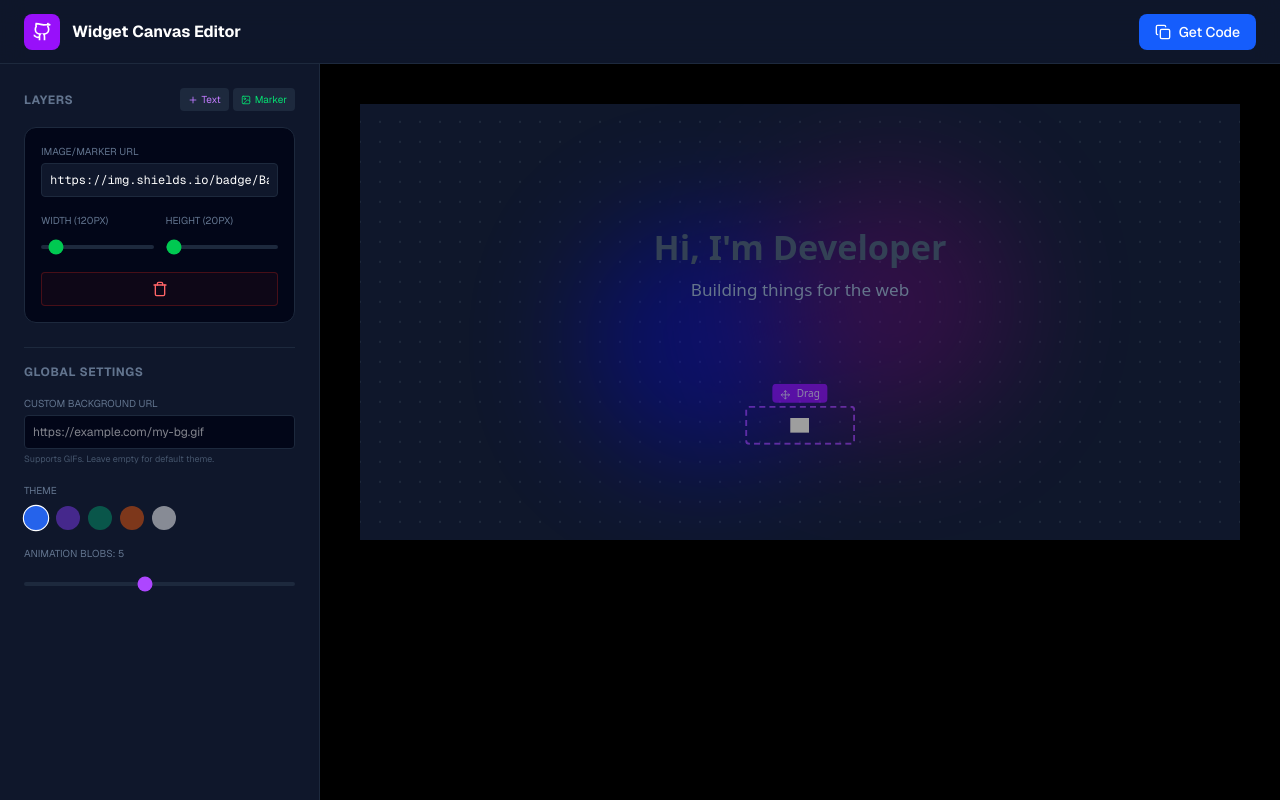
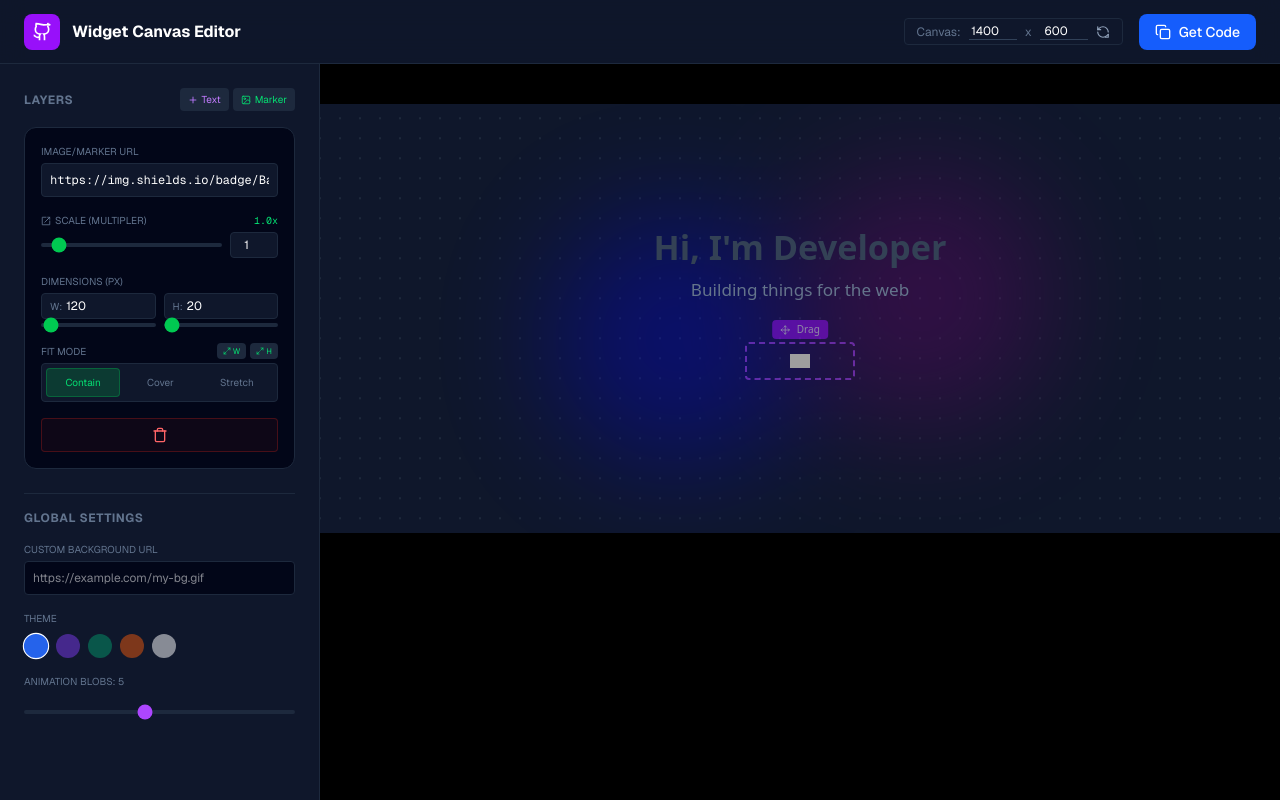
Before and after one commit to H-Loon/my-readme-widget, a Next.js app: page / in a window 1280 px wide. Both pictures are taken after a click on the button "Marker". Built offline with nearby package versions, Linux system fonts and the light colour scheme; grey boxes are pictures that could not be loaded.

Commit message:
Enhance canvas functionality with new properties
Added new canvas properties for width and height, updated element positioning and scaling logic, and enhanced image handling with scale and fit options.

```diff
--- a/app/page.tsx
+++ b/app/page.tsx
@@ -12,26 +12,28 @@ const Icons = {
   Bold: ({ size, className }: { size?: number; className?: string }) => <svg width={size} height={size} viewBox="0 0 24 24" fill="none" stroke="currentColor" strokeWidth="2" strokeLinecap="round" strokeLinejoin="round" className={className}><path d="M6 4h8a4 4 0 0 1 4 4 4 4 0 0 1-4 4H6z"/><path d="M6 12h9a4 4 0 0 1 4 4 4 4 0 0 1-4 4H6z"/></svg>,
   Underline: ({ size, className }: { size?: number; className?: string }) => <svg width={size} height={size} viewBox="0 0 24 24" fill="none" stroke="currentColor" strokeWidth="2" strokeLinecap="round" strokeLinejoin="round" className={className}><path d="M6 3v7a6 6 0 0 0 6 6 6 6 0 0 0 6-6V3"/><line x1="4" x2="20" y1="21" y2="21"/></svg>,
   Move: ({ size, className }: { size?: number; className?: string }) => <svg width={size} height={size} viewBox="0 0 24 24" fill="none" stroke="currentColor" strokeWidth="2" strokeLinecap="round" strokeLinejoin="round" className={className}><polyline points="5 9 2 12 5 15"/><polyline points="9 5 12 2 15 5"/><polyline points="15 19 12 22 9 19"/><polyline points="19 9 22 12 19 15"/><line x1="2" y1="12" x2="22" y2="12"/><line x1="12" y1="2" x2="12" y2="22"/></svg>,
-  Image: ({ size, className }: { size?: number; className?: string }) => <svg width={size} height={size} viewBox="0 0 24 24" fill="none" stroke="currentColor" strokeWidth="2" strokeLinecap="round" strokeLinejoin="round" className={className}><rect width="18" height="18" x="3" y="3" rx="2" ry="2"/><circle cx="9" cy="9" r="2"/><path d="m21 15-3.086-3.086a2 2 0 0 0-2.828 0L6 21"/></svg>
+  Image: ({ size, className }: { size?: number; className?: string }) => <svg width={size} height={size} viewBox="0 0 24 24" fill="none" stroke="currentColor" strokeWidth="2" strokeLinecap="round" strokeLinejoin="round" className={className}><rect width="18" height="18" x="3" y="3" rx="2" ry="2"/><circle cx="9" cy="9" r="2"/><path d="m21 15-3.086-3.086a2 2 0 0 0-2.828 0L6 21"/></svg>,
+  Scale: ({ size, className }: { size?: number; className?: string }) => <svg width={size} height={size} viewBox="0 0 24 24" fill="none" stroke="currentColor" strokeWidth="2" strokeLinecap="round" strokeLinejoin="round" className={className}><path d="M21 3 9 15"/><path d="M12 3H3v18h18v-9"/><path d="M16 3h5v5"/><path d="M14 10l7-7"/></svg>,
+  Max: ({ size, className }: { size?: number; className?: string }) => <svg width={size} height={size} viewBox="0 0 24 24" fill="none" stroke="currentColor" strokeWidth="2" strokeLinecap="round" strokeLinejoin="round" className={className}><polyline points="15 3 21 3 21 9"/><polyline points="9 21 3 21 3 15"/><line x1="21" y1="3" x2="14" y2="10"/><line x1="3" y1="21" x2="10" y2="14"/></svg>,
+  Fit: ({ size, className }: { size?: number; className?: string }) => <svg width={size} height={size} viewBox="0 0 24 24" fill="none" stroke="currentColor" strokeWidth="2" strokeLinecap="round" strokeLinejoin="round" className={className}><path d="M21 12a9 9 0 0 0-9-9 9.75 9.75 0 0 0-6.74 2.74L3 8"/><path d="M3 3v5h5"/><path d="M3 12a9 9 0 0 0 9 9 9.75 9.75 0 0 0 6.74-2.74L21 16"/><path d="M16 21h5v-5"/></svg>
 };
 
-// --- TYPES ---
 interface CanvasElement {
   id: string;
   type: 'text' | 'image';
   x: number;
   y: number;
-  // Text props
   text?: string;
   color?: string;
   size?: number;
   bold?: boolean;
   underline?: boolean;
   align?: 'start' | 'middle' | 'end';
-  // Image props
   src?: string;
   width?: number;
   height?: number;
+  scale?: number;
+  fit?: 'contain' | 'cover' | 'stretch';
 }
 
 export default function Home() {
@@ -40,49 +42,62 @@ export default function Home() {
   const [blobCount, setBlobCount] = useState(5);
   const [customFrom, setCustomFrom] = useState('#6366f1');
   const [customTo, setCustomTo] = useState('#ec4899');
+  const [bgImage, setBgImage] = useState('');
+  const [canvasWidth, setCanvasWidth] = useState(1400);
+  const [canvasHeight, setCanvasHeight] = useState(600);
 
-  // NEW: Custom Background Image
-  const [bgImage, setBgImage] = useState('');
-
-  // Canvas State
   const [elements, setElements] = useState<CanvasElement[]>([
     { id: '1', type: 'text', text: "Hi, I'm Developer", x: 700, y: 200, color: '#334155', size: 48, bold: true, underline: false, align: 'middle' },
     { id: '2', type: 'text', text: "Building things for the web", x: 700, y: 260, color: '#64748b', size: 24, bold: false, underline: false, align: 'middle' },
   ]);
   const [selectedId, setSelectedId] = useState<string | null>('1');
-  const [canvasHeight, setCanvasHeight] = useState(600);
 
   const [origin, setOrigin] = useState('');
   const [copied, setCopied] = useState(false);
   const [isDragging, setIsDragging] = useState(false);
+  const dragOffset = useRef({ x: 0, y: 0 });
   const canvasRef = useRef<HTMLDivElement>(null);
 
   useEffect(() => {
     setOrigin(window.location.origin);
   }, []);
 
-  useEffect(() => {
-    if (elements.length === 0) return;
-    const lowestY = Math.max(...elements.map(e => e.y + (e.type === 'image' ? (e.height || 0)/2 : 0)));
-    const newHeight = Math.max(600, lowestY + 150);
-    if (newHeight !== canvasHeight) setCanvasHeight(newHeight);
-  }, [elements]);
-
   const handleMouseDown = (e: React.MouseEvent, id: string) => {
     e.stopPropagation();
     setSelectedId(id);
     setIsDragging(true);
+
+    const rect = canvasRef.current?.getBoundingClientRect();
+    if (rect) {
+      const scale = canvasWidth / rect.width;
+      const mouseX = (e.clientX - rect.left) * scale;
+      const mouseY = (e.clientY - rect.top) * scale;
+      const el = elements.find(e => e.id === id);
+      if (el) {
+        if (el.type === 'text') {
+          dragOffset.current = { x: mouseX - el.x, y: mouseY - el.y };
+        } else {
+          dragOffset.current = { x: mouseX - el.x, y: mouseY - el.y };
+        }
+      }
+    }
   };
 
   const handleMouseMove = (e: React.MouseEvent) => {
     if (!isDragging || !selectedId || !canvasRef.current) return;
     const rect = canvasRef.current.getBoundingClientRect();
-    const scale = 1400 / rect.width;
-    const x = (e.clientX - rect.left) * scale;
-    const y = (e.clientY - rect.top) * scale;
+    const scale = canvasWidth / rect.width;
+    const mouseX = (e.clientX - rect.left) * scale;
+    const mouseY = (e.clientY - rect.top) * scale;
 
     setElements(prev => prev.map(el => {
-      if (el.id === selectedId) return { ...el, x: Math.round(x), y: Math.round(y) };
+      if (el.id === selectedId) {
+        return {
+          ...el,
+          x: Math.round(mouseX - dragOffset.current.x),
+          y: Math.round(mouseY - dragOffset.current.y)
+        };
+      }
       return el;
     }));
   };
@@ -91,16 +106,24 @@ export default function Home() {
     setIsDragging(false);
   };
 
-  // --- ELEMENT MANAGEMENT ---
+  const fitCanvasToContent = () => {
+    if (elements.length > 0) {
+       const lowestY = Math.max(...elements.map(e => e.y + (e.type === 'image' ? (e.height || 0)/2 : 0)));
+       setCanvasHeight(Math.max(600, Math.round(lowestY + 150)));
+    }
+  };
+
   const addText = () => {
     const newId = Date.now().toString();
-    setElements([...elements, { id: newId, type: 'text', text: "New Text", x: 700, y: 350, color: '#334155', size: 32, bold: false, underline: false, align: 'middle' }]);
+    setElements([...elements, { id: newId, type: 'text', text: "New Text", x: canvasWidth / 2, y: canvasHeight / 2, color: '#334155', size: 32, bold: false, underline: false, align: 'middle' }]);
     setSelectedId(newId);
   };
 
   const addImage = () => {
     const newId = Date.now().toString();
-    setElements([...elements, { id: newId, type: 'image', src: "https://img.shields.io/badge/Badge-Example-blue", x: 700, y: 450, width: 120, height: 20 }]);
+    const startX = (canvasWidth / 2) - 60;
+    const startY = (canvasHeight / 2) + 50;
+    setElements([...elements, { id: newId, type: 'image', src: "https://img.shields.io/badge/Badge-Example-blue", x: startX, y: startY, width: 120, height: 20, scale: 1.0, fit: 'contain' }]);
     setSelectedId(newId);
   };
 
@@ -108,24 +131,81 @@ export default function Home() {
     setElements(prev => prev.map(el => el.id === selectedId ? { ...el, [key]: value } : el));
   };
 
+  const updateScale = (newScale: number) => {
+    setElements(prev => prev.map(el => {
+      if (el.id === selectedId && el.type === 'image') {
+        const oldScale = el.scale || 1;
+        const safeOldScale = oldScale === 0 ? 1 : oldScale;
+        const ratio = newScale / safeOldScale;
+        return {
+          ...el,
+          scale: newScale,
+          width: Math.round(el.width! * ratio),
+          height: Math.round(el.height! * ratio)
+        };
+      }
+      return el;
+    }));
+  };
+
+  const updateDimension = (key: 'width' | 'height', newVal: number) => {
+      setElements(prev => prev.map(el => {
+         if (el.id === selectedId) return { ...el, [key]: newVal };
+         return el;
+      }));
+  };
+
   const deleteSelected = () => {
     setElements(prev => prev.filter(el => el.id !== selectedId));
     setSelectedId(null);
   };
 
+  const fitToWidth = () => {
+    setElements(prev => prev.map(el => {
+      if (el.id === selectedId) return { ...el, width: canvasWidth, x: 0 };
+      return el;
+    }));
+  };
+
+  const fitToHeight = () => {
+    setElements(prev => prev.map(el => {
+      if (el.id === selectedId) return { ...el, height: canvasHeight, y: 0 };
+      return el;
+    }));
+  };
+
   const getApiUrl = () => {
-    const minifiedElements = elements.map(({ id, ...rest }) => rest);
+    const minifiedElements = elements.map(({ id, scale, ...rest }) => rest);
     const jsonString = JSON.stringify(minifiedElements);
-    let url = `${origin}/api/badge?data=${encodeURIComponent(jsonString)}&h=${canvasHeight}&theme=${theme}&style=${style}`;
+    let url = `${origin}/api/badge?data=${encodeURIComponent(jsonString)}&h=${canvasHeight}&w=${canvasWidth}&theme=${theme}&style=${style}`;
     if (style === 'ethereal') url += `&blobs=${blobCount}`;
     if (theme === 'custom') url += `&from=${encodeURIComponent(customFrom)}&to=${encodeURIComponent(customTo)}`;
-    if (bgImage) url += `&bg=${encodeURIComponent(bgImage)}`; // Include custom background
+    if (bgImage) url += `&bg=${encodeURIComponent(bgImage)}`;
     return url;
   };
 
-  const handleCopy = () => {
-    navigator.clipboard.writeText(`![Widget](${getApiUrl()})`);
-    setCopied(true);
+  const handleCopy = async () => {
+    const text = `![Widget](${getApiUrl()})`;
+
+    try {
+      await navigator.clipboard.writeText(text);
+      setCopied(true);
+    } catch (err) {
+      // Fallback for iframe restrictions
+      const textarea = document.createElement('textarea');
+      textarea.value = text;
+      textarea.style.position = 'fixed'; // Avoid scrolling to bottom
+      document.body.appendChild(textarea);
+      textarea.select();
+      try {
+        document.execCommand('copy');
+        setCopied(true);
+      } catch (e) {
+        console.error('Copy failed', e);
+      }
+      document.body.removeChild(textarea);
+    }
+
     setTimeout(() => setCopied(false), 2000);
   };
 
@@ -139,6 +219,13 @@ export default function Home() {
           <h1 className="font-bold">Widget Canvas Editor</h1>
         </div>
         <div className="flex items-center gap-4">
+          <div className="flex gap-2 items-center text-xs text-slate-500 bg-slate-900 px-3 py-1 rounded border border-slate-800">
+             <span>Canvas:</span>
+             <input type="number" value={canvasWidth} onChange={e => setCanvasWidth(parseInt(e.target.value))} className="w-12 bg-transparent text-white text-center outline-none border-b border-slate-700 focus:border-purple-500"/>
+             <span>x</span>
+             <input type="number" value={canvasHeight} onChange={e => setCanvasHeight(parseInt(e.target.value))} className="w-12 bg-transparent text-white text-center outline-none border-b border-slate-700 focus:border-purple-500"/>
+             <button onClick={fitCanvasToContent} title="Auto-fit Height" className="hover:text-white text-slate-400"><Icons.Fit size={14}/></button>
+          </div>
           <button onClick={handleCopy} className={`px-4 py-2 rounded-lg text-sm font-medium flex items-center gap-2 transition-all ${copied ? 'bg-green-600' : 'bg-blue-600 hover:bg-blue-500'}`}>
             {copied ? <Icons.Check size={16} /> : <Icons.Copy size={16} />} {copied ? 'Copied!' : 'Get Code'}
           </button>
@@ -158,8 +245,6 @@ export default function Home() {
 
              {selectedElement ? (
                <div className="bg-slate-950 border border-slate-800 rounded-xl p-4 space-y-4">
-
-                 {/* TEXT EDITOR */}
                  {selectedElement.type === 'text' && (
                    <>
                      <div>
@@ -186,24 +271,83 @@ export default function Home() {
                    </>
                  )}
 
-                 {/* IMAGE EDITOR */}
                  {selectedElement.type === 'image' && (
                    <>
                     <div>
                        <label className="text-[10px] text-slate-500 uppercase block mb-1">Image/Marker URL</label>
                        <input type="text" value={selectedElement.src} onChange={(e) => updateSelected('src', e.target.value)} className="w-full bg-slate-900 border border-slate-800 rounded p-2 text-xs font-mono focus:ring-1 focus:ring-green-500 outline-none"/>
                     </div>
-                    <div className="grid grid-cols-2 gap-3">
-                      <div>
-                         {/* UNLOCKED WIDTH: Up to 1400 (Full Widget Width) */}
-                         <label className="text-[10px] text-slate-500 uppercase block mb-1">Width ({selectedElement.width}px)</label>
-                         <input type="range" min="20" max="1400" value={selectedElement.width} onChange={(e) => updateSelected('width', parseInt(e.target.value))} className="w-full h-1 bg-slate-800 rounded-lg appearance-none cursor-pointer accent-green-500"/>
-                      </div>
-                      <div>
-                         {/* UNLOCKED HEIGHT: Up to current Canvas Height */}
-                         <label className="text-[10px] text-slate-500 uppercase block mb-1">Height ({selectedElement.height}px)</label>
-                         <input type="range" min="20" max={canvasHeight} value={selectedElement.height} onChange={(e) => updateSelected('height', parseInt(e.target.value))} className="w-full h-1 bg-slate-800 rounded-lg appearance-none cursor-pointer accent-green-500"/>
-                      </div>
+
+                    <div>
+                       <div className="flex justify-between items-center mb-1">
+                          <label className="text-[10px] text-slate-500 uppercase flex items-center gap-1"><Icons.Scale size={10}/> Scale (Multipler)</label>
+                          <span className="text-[10px] font-mono text-green-400">{selectedElement.scale?.toFixed(1)}x</span>
+                       </div>
+                       <div className="flex gap-2 items-center">
+                          <input
+                            type="range" min="0.1" max="15" step="0.1" value={selectedElement.scale || 1}
+                            onChange={(e) => updateScale(parseFloat(e.target.value))}
+                            className="flex-1 h-1 bg-slate-800 rounded-lg appearance-none cursor-pointer accent-green-500"
+                          />
+                          <input
+                            type="number" step="0.1" min="0.1" max="15" value={selectedElement.scale || 1}
+                            onChange={(e) => updateScale(parseFloat(e.target.value))}
+                            className="w-12 bg-slate-900 border border-slate-800 rounded p-1 text-xs text-center focus:ring-1 focus:ring-green-500 outline-none"
+                          />
+                       </div>
+                    </div>
+
+                    <div>
+                       <label className="text-[10px] text-slate-500 uppercase block mb-1">Dimensions (Px)</label>
+                       <div className="grid grid-cols-2 gap-2">
+                          <div className="flex items-center bg-slate-900 border border-slate-800 rounded px-2">
+                             <span className="text-[10px] text-slate-500 mr-1">W:</span>
+                             <input
+                               type="number"
+                               value={selectedElement.width}
+                               onChange={(e) => updateDimension('width', parseInt(e.target.value))}
+                               className="w-full bg-transparent text-xs text-white py-1 outline-none"
+                             />
+                          </div>
+                          <div className="flex items-center bg-slate-900 border border-slate-800 rounded px-2">
+                             <span className="text-[10px] text-slate-500 mr-1">H:</span>
+                             <input
+                               type="number"
+                               value={selectedElement.height}
+                               onChange={(e) => updateDimension('height', parseInt(e.target.value))}
+                               className="w-full bg-transparent text-xs text-white py-1 outline-none"
+                             />
+                          </div>
+                       </div>
+                       <div className="grid grid-cols-2 gap-2 mt-1">
+                          <input
+                            type="range" min="20" max="4000"
+                            value={selectedElement.width}
+                            onChange={(e) => updateDimension('width', parseInt(e.target.value))}
+                            className="w-full h-1 bg-slate-800 rounded-lg appearance-none cursor-pointer accent-green-500"
+                          />
+                          <input
+                            type="range" min="20" max="4000"
+                            value={selectedElement.height}
+                            onChange={(e) => updateDimension('height', parseInt(e.target.value))}
+                            className="w-full h-1 bg-slate-800 rounded-lg appearance-none cursor-pointer accent-green-500"
+                          />
+                       </div>
+                    </div>
+
+                    <div>
+                       <div className="flex justify-between items-center mb-1">
+                          <label className="text-[10px] text-slate-500 uppercase block">Fit Mode</label>
+                          <div className="flex gap-1">
+                            <button onClick={fitToWidth} className="text-[8px] bg-slate-800 px-1.5 py-0.5 rounded text-green-400 hover:bg-slate-700 flex items-center gap-0.5" title="Fit to Width"><Icons.Max size={8}/> W</button>
+                            <button onClick={fitToHeight} className="text-[8px] bg-slate-800 px-1.5 py-0.5 rounded text-green-400 hover:bg-slate-700 flex items-center gap-0.5" title="Fit to Height"><Icons.Max size={8}/> H</button>
+                          </div>
+                       </div>
+                       <div className="flex bg-slate-900 rounded border border-slate-800 p-1 gap-1">
+                         {['contain', 'cover', 'stretch'].map((mode) => (
+                           <button key={mode} onClick={() => updateSelected('fit', mode)} className={`flex-1 text-[10px] py-1.5 rounded capitalize ${selectedElement.fit === mode || (!selectedElement.fit && mode === 'contain') ? 'bg-green-500/20 text-green-400 border border-green-500/30' : 'text-slate-500 hover:text-slate-300'}`}>{mode}</button>
+                         ))}
+                       </div>
                     </div>
                    </>
                  )}
@@ -213,24 +357,12 @@ export default function Home() {
              ) : <div className="h-32 flex items-center justify-center text-slate-600 text-sm italic border border-dashed border-slate-800 rounded-xl">Select an item</div>}
           </div>
 
-          {/* Global Settings */}
           <div className="space-y-4 pt-4 border-t border-slate-800">
              <h3 className="text-xs font-bold uppercase text-slate-500 tracking-wider">Global Settings</h3>
-
-             {/* Custom Background Input */}
              <div>
                 <label className="text-[10px] text-slate-500 uppercase block mb-1">Custom Background URL</label>
-                <input
-                  type="text"
-                  value={bgImage}
-                  onChange={(e) => setBgImage(e.target.value)}
-                  placeholder="https://example.com/my-bg.gif"
-                  className="w-full bg-slate-950 border border-slate-800 rounded p-2 text-xs text-white focus:ring-1 focus:ring-blue-500 outline-none"
-                />
-                <p className="text-[9px] text-slate-600 mt-1">Supports GIFs. Leave empty for default theme.</p>
+                <input type="text" value={bgImage} onChange={(e) => setBgImage(e.target.value)} placeholder="https://example.com/my-bg.gif" className="w-full bg-slate-950 border border-slate-800 rounded p-2 text-xs text-white focus:ring-1 focus:ring-blue-500 outline-none"/>
              </div>
-
-             {/* Only show Theme options if no custom background is set */}
              {!bgImage && (
                <>
                  <div>
@@ -256,22 +388,19 @@ export default function Home() {
           </div>
         </div>
 
-        {/* CANVAS */}
         <div className="flex-1 bg-black relative overflow-auto flex justify-center p-10 cursor-grab active:cursor-grabbing">
            <div
               ref={canvasRef}
-              className="bg-slate-900 shadow-2xl relative transition-all duration-300 ease-out origin-top"
+              className="bg-slate-900 shadow-2xl relative transition-all duration-300 ease-out origin-top flex-shrink-0"
               style={{
                 width: '1000px',
-                height: `${(canvasHeight / 1400) * 1000}px`,
-                // Show custom background in editor preview if set, otherwise use pattern
+                height: `${(canvasHeight / canvasWidth) * 1000}px`,
                 backgroundImage: bgImage ? `url(${bgImage})` : 'radial-gradient(#1e293b 1px, transparent 1px)',
                 backgroundSize: bgImage ? 'cover' : '20px 20px',
                 backgroundPosition: 'center',
                 boxShadow: '0 0 100px rgba(0,0,0,0.5)'
               }}
            >
-              {/* Background Hint (Only if no custom BG) */}
               {!bgImage && (
                 <div className="absolute inset-0 overflow-hidden opacity-50 pointer-events-none">
                    <div className="absolute top-1/4 left-1/4 w-64 h-64 rounded-full blur-[60px] opacity-60" style={{ background: theme === 'custom' ? customFrom : 'blue' }}></div>
@@ -285,11 +414,15 @@ export default function Home() {
                     onMouseDown={(e) => handleMouseDown(e, el.id)}
                     className={`absolute whitespace-nowrap select-none group hover:scale-[1.01] transition-transform ${selectedId === el.id ? 'z-50' : 'z-10'}`}
                     style={{
-                       left: `${(el.x / 1400) * 100}%`,
+                       // FIX: Use Conditional Positioning Logic
+                       left: `${(el.x / canvasWidth) * 100}%`,
                        top: `${(el.y / canvasHeight) * 100}%`,
-                       transform: 'translate(-50%, -50%)',
+
+                       // FIX: Images are now Top-Left, Text is Center
+                       transform: el.type === 'text' ? 'translate(-50%, -50%)' : 'none',
+
                        color: el.color,
-                       fontSize: el.type === 'text' ? `${((el.size || 24) / 1400) * 1000}px` : undefined,
+                       fontSize: el.type === 'text' ? `${((el.size || 24) / canvasWidth) * 1000}px` : undefined,
                        fontWeight: el.bold ? 'bold' : 'normal',
                        textDecoration: el.underline ? 'underline' : 'none',
                        fontFamily: 'system-ui, sans-serif',
@@ -300,10 +433,11 @@ export default function Home() {
                       <img
                         src={el.src}
                         alt="marker"
+                        className="max-w-none" // FIX: Prevent image shrinking near edges
                         style={{
-                          width: `${((el.width || 100) / 1400) * 1000}px`,
-                          height: `${((el.height || 20) / 1400) * 1000}px`,
-                          objectFit: 'contain' // Ensure markers don't distort
+                          width: `${((el.width || 100) / canvasWidth) * 1000}px`,
+                          height: `${((el.height || 20) / canvasWidth) * 1000}px`,
+                          objectFit: (el.fit === 'stretch' ? 'fill' : (el.fit || 'contain'))
                         }}
                       />
                     )}
```
